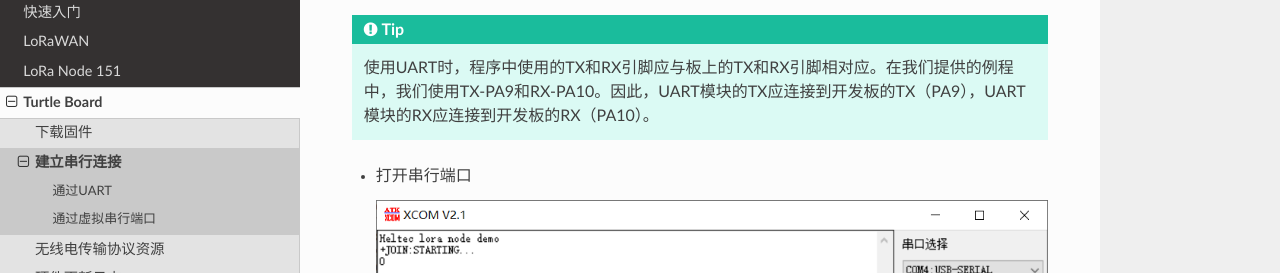
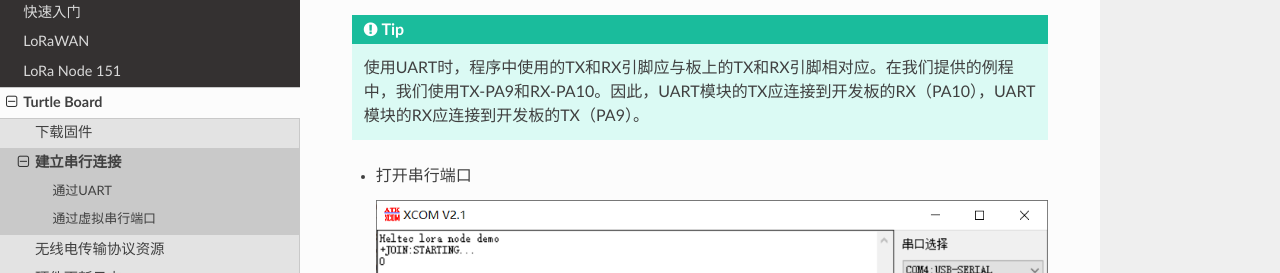
Before and after one commit to HelTecAutomation/HeltecDocs-zh_CN, a Sphinx documentation site: the page built from zh_CN/source/stm32/turtle_board/establish_serial_connection.md, in a window 1280 px wide and 900 px high, scrolled down 2324 px. Shown: the part 200-473 px from the top of the window. Built offline with Sphinx 7.4.7 and the Read the Docs theme 2.0.0, drawn with Linux system fonts in a browser that asks for light colours; pages that are not in the unit, such as notebooks, are missing from menus.

Commit message:
Update STM32 relevant documents

````diff
--- a/zh_CN/source/stm32/turtle_board/establish_serial_connection.md
+++ b/zh_CN/source/stm32/turtle_board/establish_serial_connection.md
@@ -22,7 +22,7 @@ Turtle Board可以通过USB-CDC（USB-Virtual Serial Poart）或UART打印调试
 
 ![](img/establish_serial_connection/02.png)
 
-```Tip:: 使用UART时，程序中使用的TX和RX引脚应与板上的TX和RX引脚相对应。在我们提供的例程中，我们使用TX-PA9和RX-PA10。因此，UART模块的TX应连接到开发板的TX（PA9），UART模块的RX应连接到开发板的RX（PA10）。
+```Tip:: 使用UART时，程序中使用的TX和RX引脚应与板上的TX和RX引脚相对应。在我们提供的例程中，我们使用TX-PA9和RX-PA10。因此，UART模块的TX应连接到开发板的RX（PA10），UART模块的RX应连接到开发板的TX（PA9）。
 
 ```
 
````
Also changed, not shown: zh_CN/source/stm32/lora_node_151/establish_serial_connection.md (+1 -1 lines).
